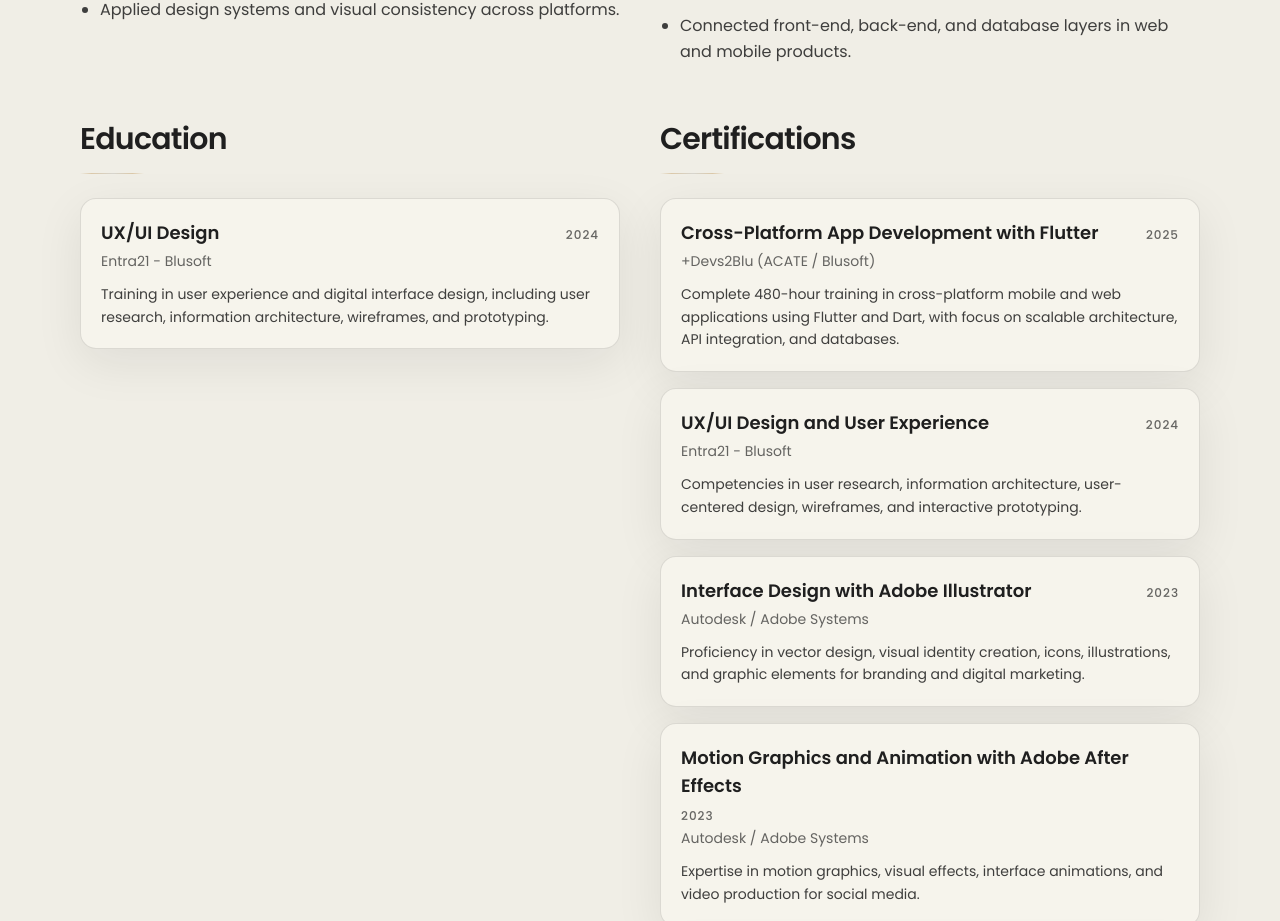
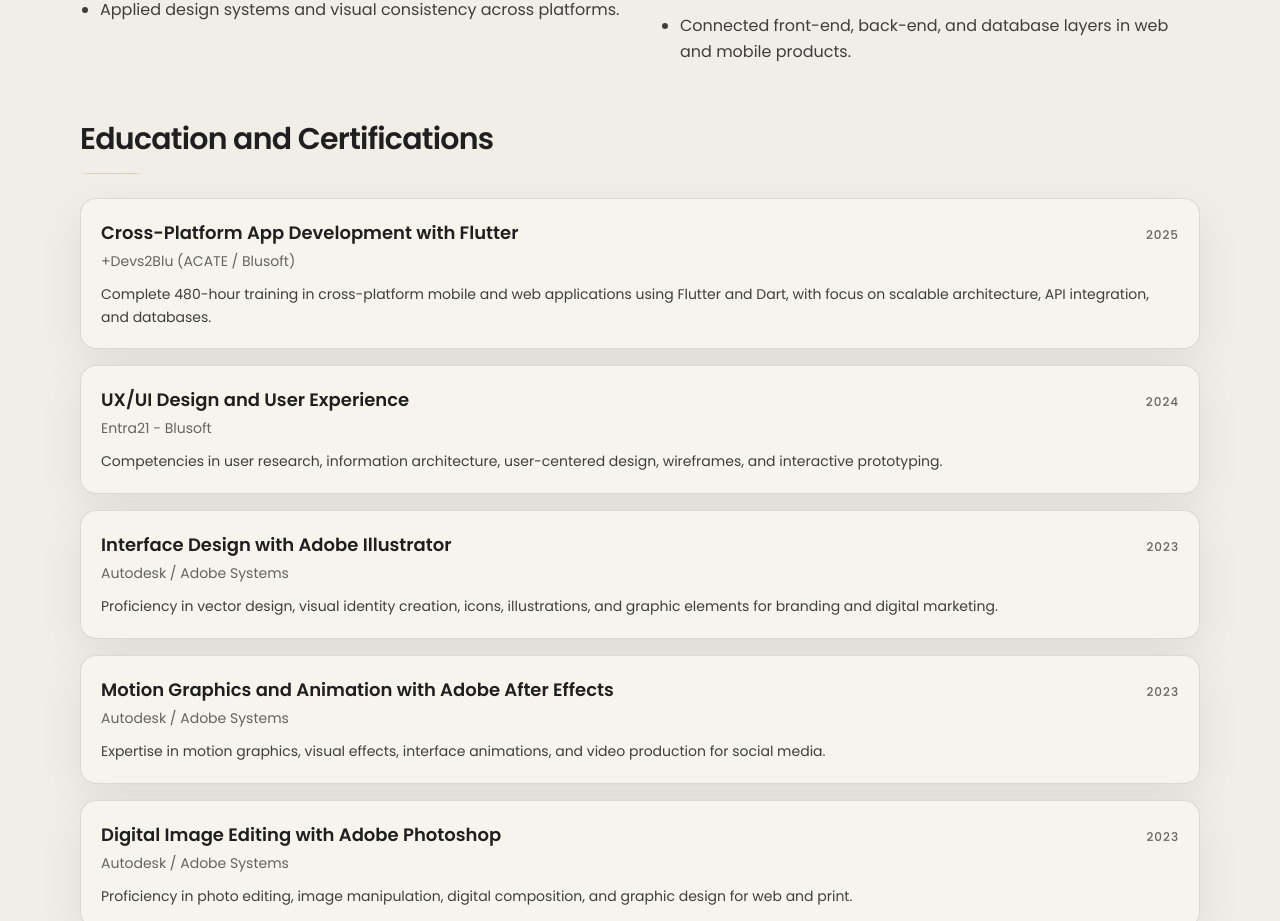
Before and after one commit to VidaRealDoKim/davidkim.github.io, a Next.js app: page / in a window 1280 px wide. Shown: the part 3818-4739 px from the top of the page. Built offline with nearby package versions, Linux system fonts and the light colour scheme.

Commit message:
Unify education and certifications into single section

```diff
--- a/locales/en.json
+++ b/locales/en.json
@@ -135,19 +135,8 @@
         "Connected front-end, back-end, and database layers in web and mobile products."
       ]
     },
-    "education": {
-      "title": "Education",
-      "items": [
-        {
-          "course": "UX/UI Design",
-          "institution": "Entra21 - Blusoft",
-          "year": "2024",
-          "description": "Training in user experience and digital interface design, including user research, information architecture, wireframes, and prototyping."
-        }
-      ]
-    },
-    "certifications": {
-      "title": "Certifications",
+    "educationAndCertifications": {
+      "title": "Education and Certifications",
       "items": [
         {
           "title": "Cross-Platform App Development with Flutter",
--- a/locales/pt.json
+++ b/locales/pt.json
@@ -135,19 +135,8 @@
         "Integração entre front-end, back-end e banco de dados em produtos web e mobile."
       ]
     },
-    "education": {
-      "title": "Formação",
-      "items": [
-        {
-          "course": "UX/UI Design",
-          "institution": "Entra21 - Blusoft",
-          "year": "2024",
-          "description": "Formação em design de experiência do usuário e interfaces digitais, incluindo pesquisa de usuário, arquitetura da informação, wireframes e prototipação."
-        }
-      ]
-    },
-    "certifications": {
-      "title": "Certificações",
+    "educationAndCertifications": {
+      "title": "Formação e Certificações",
       "items": [
         {
           "title": "Desenvolvimento de Aplicações Multiplataforma com Flutter",
--- a/src/components/sections/ResumeSection.tsx
+++ b/src/components/sections/ResumeSection.tsx
@@ -4,23 +4,9 @@
 import { Section } from "@/components/ui/Section";
 import { useI18n } from "@/i18n/I18nProvider";
 
-type ResumeExperienceItem = {
-  role: string;
-  period: string;
-  organization?: string;
-  bullets: string[];
-};
-
 type ResumeListSection = {
   title: string;
   items: string[];
-};
-
-type ResumeEducationItem = {
-  course: string;
-  institution: string;
-  year: string;
-  description: string;
 };
 
 type ResumeCertificationItem = {
@@ -84,32 +70,12 @@
           ))}
         </div>
 
-        <div className="grid gap-10 lg:grid-cols-2">
         <Reveal delay={120}>
           <article>
-              <h3 className="text-2xl font-semibold tracking-tight text-text md:text-3xl">{resume.education.title}</h3>
+            <h3 className="text-2xl font-semibold tracking-tight text-text md:text-3xl">{resume.educationAndCertifications.title}</h3>
             <div className="mt-4 h-px w-16 accent-divider" />
             <div className="mt-6 space-y-4">
-                {resume.education.items.map((item: ResumeEducationItem) => (
-                  <div key={`${item.course}-${item.year}`} className="rounded-2xl border border-border bg-surface p-5 shadow-soft">
-                    <div className="flex flex-wrap items-baseline justify-between gap-2">
-                      <h4 className="text-base font-semibold text-text md:text-lg">{item.course}</h4>
-                      <span className="text-xs font-medium uppercase tracking-[0.08em] text-muted">{item.year}</span>
-                    </div>
-                    <p className="mt-1 text-sm text-muted">{item.institution}</p>
-                    <p className="mt-3 text-sm leading-relaxed text-text/85">{item.description}</p>
-                  </div>
-                ))}
-              </div>
-            </article>
-          </Reveal>
-
-          <Reveal delay={160}>
-            <article>
-              <h3 className="text-2xl font-semibold tracking-tight text-text md:text-3xl">{resume.certifications.title}</h3>
-              <div className="mt-4 h-px w-16 accent-divider" />
-              <div className="mt-6 space-y-4">
-                {resume.certifications.items.map((item: ResumeCertificationItem) => (
+              {resume.educationAndCertifications.items.map((item: ResumeCertificationItem) => (
                 <div key={`${item.title}-${item.provider}`} className="rounded-2xl border border-border bg-surface p-5 shadow-soft">
                   <div className="flex flex-wrap items-baseline justify-between gap-2">
                     <h4 className="text-base font-semibold text-text md:text-lg">{item.title}</h4>
@@ -124,7 +90,6 @@
             </div>
           </article>
         </Reveal>
-        </div>
 
         <Reveal delay={200}>
           <article>
```
Lines whose indentation alone changed are shown as unchanged.
